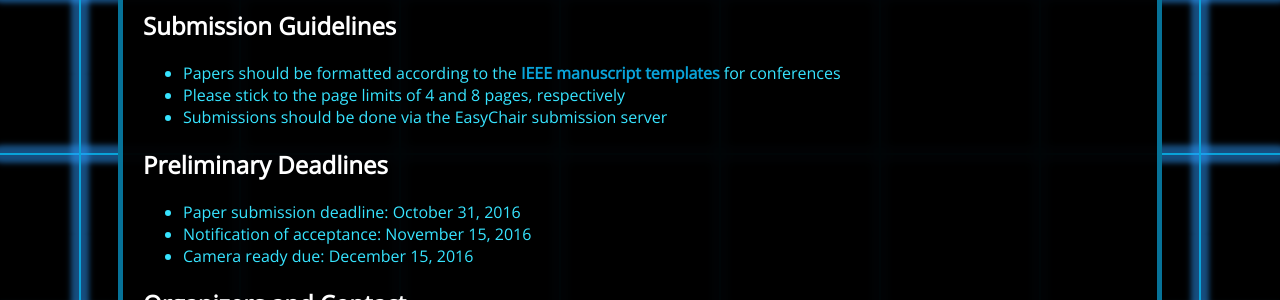
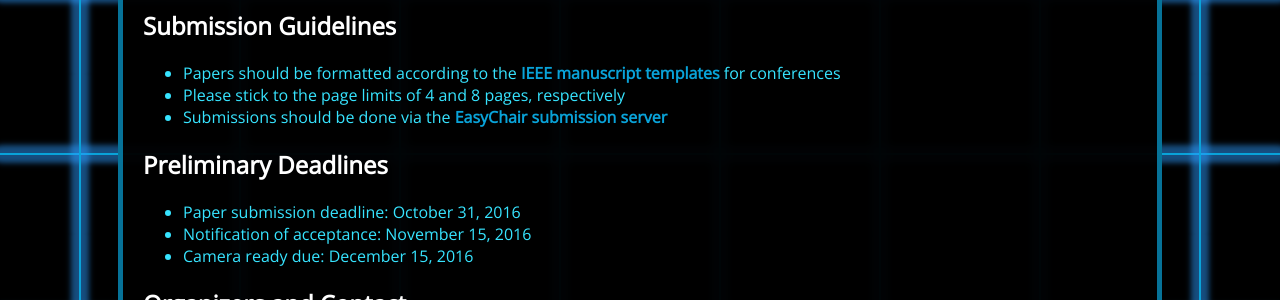
Before and after one commit to VisorHPC/VisorHPC.github.io, a Jekyll site: the page built from index.md, in a window 1280 px wide. Shown: the part 1366-1666 px from the top of the page. Built offline with Jekyll 4.4.1, drawn with Linux system fonts in a browser that asks for light colours; part of the change alters nothing that is shown.

```diff
--- a/index.md
+++ b/index.md
@@ -38,7 +38,7 @@ ___All___ __subjects concerning virtualization solutions in HPC__, especially (b
 
 * Papers should be formatted according to the [IEEE manuscript templates](http://www.ieee.org/conferences_events/conferences/publishing/templates.html) for conferences
 * Please stick to the page limits of 4 and 8 pages, respectively
-* Submissions should be done via the EasyChair submission server
+* Submissions should be done via the [EasyChair submission server](https://easychair.org/conferences/?conf=visorhpc2017)
 
 ## Preliminary Deadlines
 {:id="deadlines"}
```
Also changed, not shown: 1 other file.
